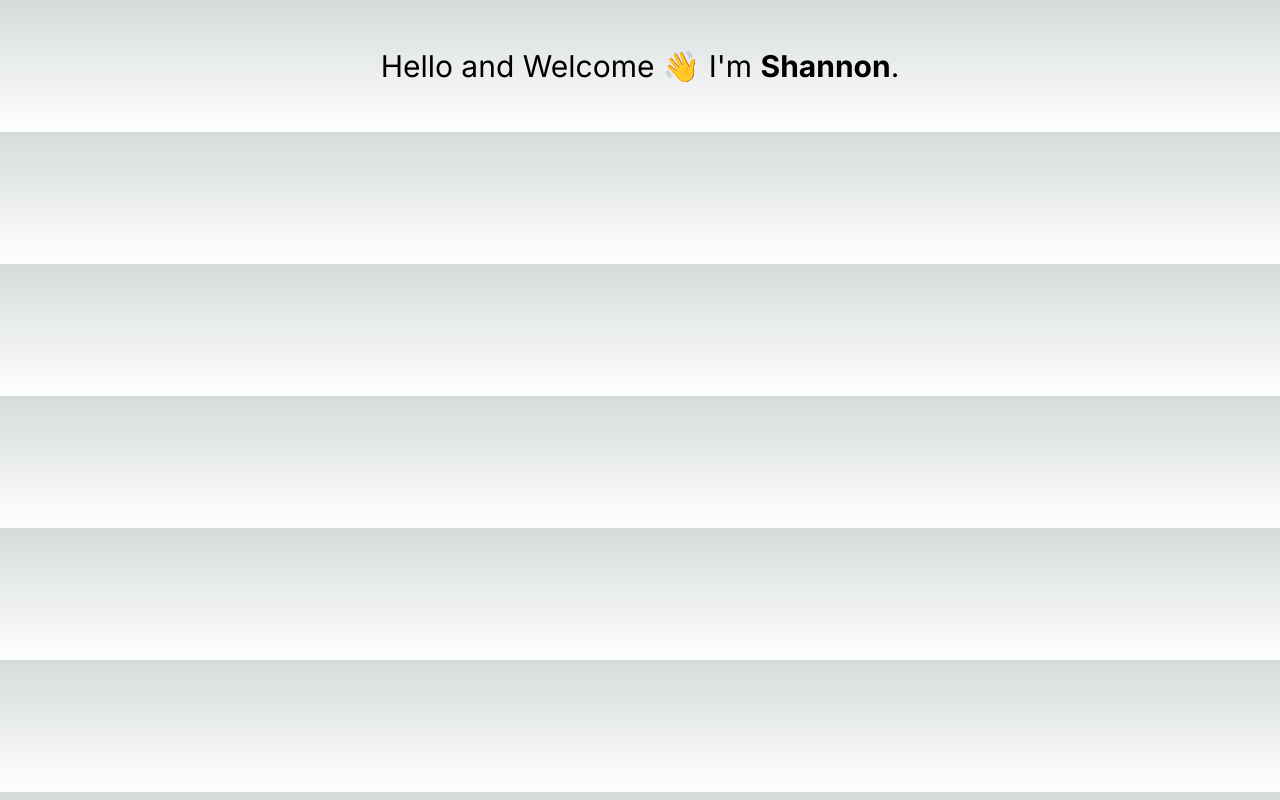
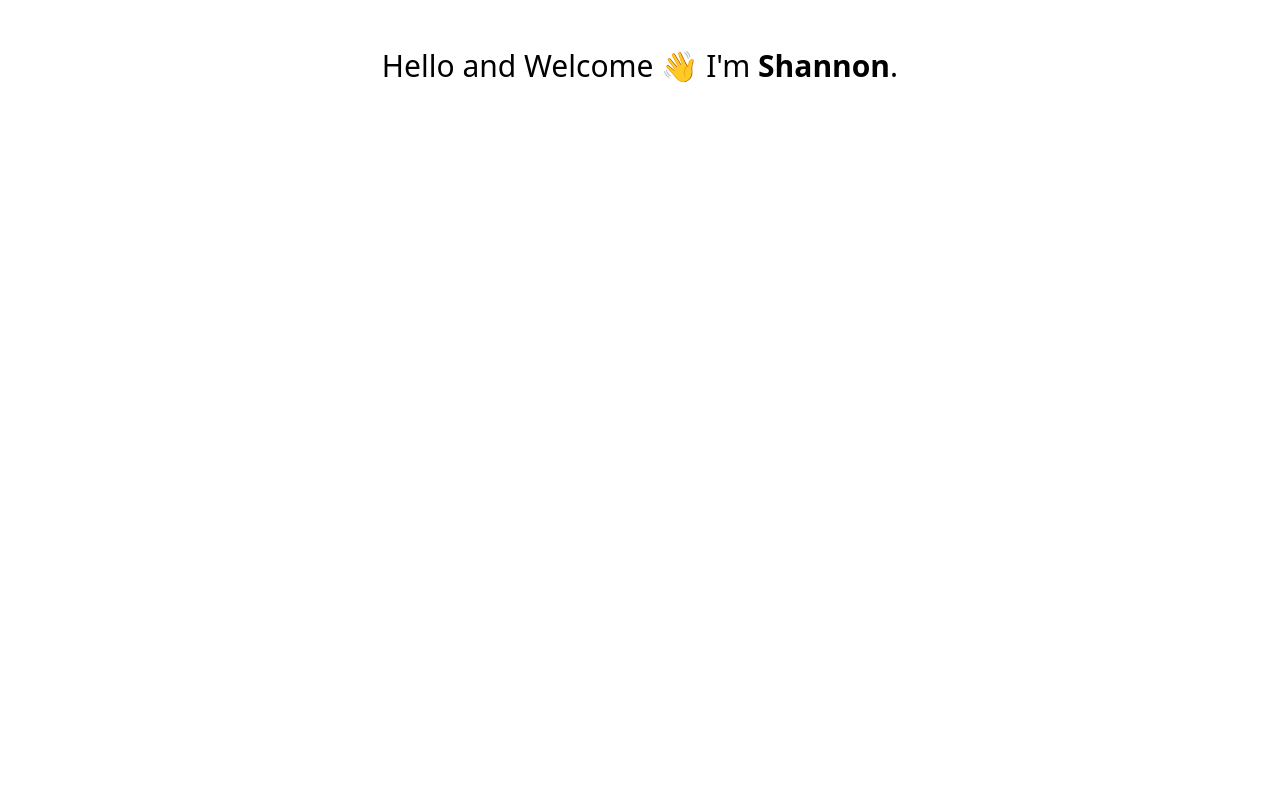
Before and after one commit to SalamanderCtesiphon/davegraynextjstutoriallesson06, a Next.js app in the folder my-app/: page / in a window 1280 px wide. Built offline with nearby package versions, Linux system fonts and the light colour scheme.

Commit message:
updated the style rules

```diff
--- a/my-app/app/globals.css
+++ b/my-app/app/globals.css
@@ -16,7 +16,7 @@
   }
 }
 
-body {
+/* body {
   color: rgb(var(--foreground-rgb));
   background: linear-gradient(
       to bottom,
@@ -24,4 +24,4 @@ body {
       rgb(var(--background-end-rgb))
     )
     rgb(var(--background-start-rgb));
-}
+} */
--- a/my-app/app/layout.tsx
+++ b/my-app/app/layout.tsx
@@ -16,7 +16,9 @@ export default function RootLayout({
 }) {
   return (
     <html lang="en">
-      <body className={inter.className}>{children}</body>
+      <body className='dark:bg-slate-800'>
+        {children}
+      </body>
     </html>
   )
 }
--- a/my-app/app/page.tsx
+++ b/my-app/app/page.tsx
@@ -1,4 +1,3 @@
-
 
 export default function Home() {
   return (
```
